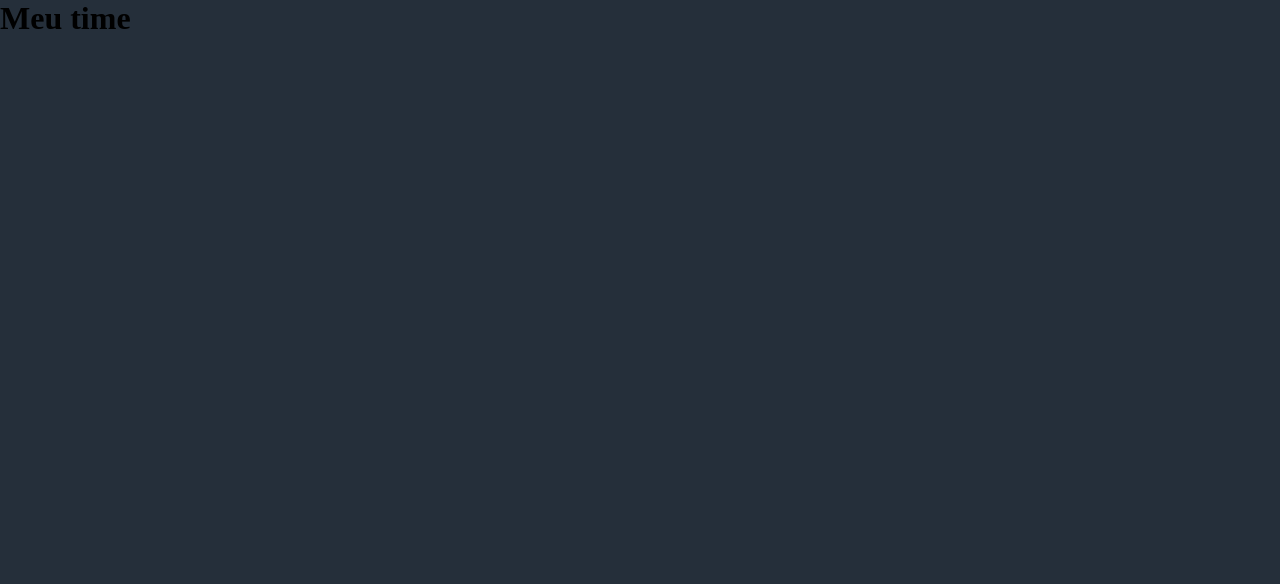
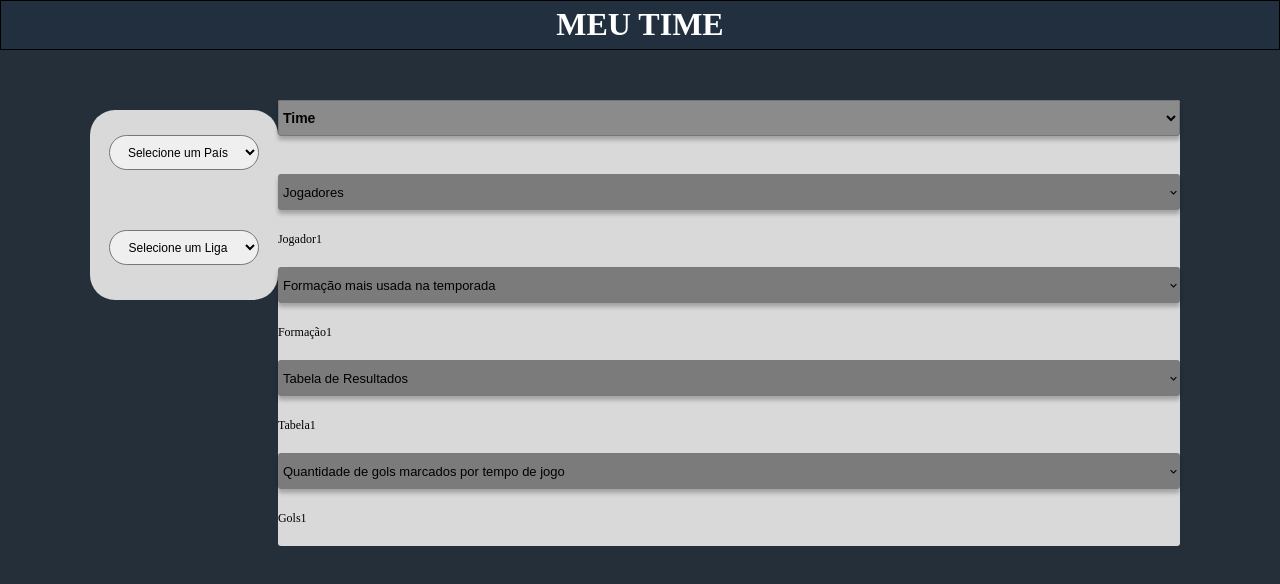
Before and after one commit to victorSmenezes/Meu-Time, a Next.js app: page / in a window 1280 px wide. Shown: the top 584 px of the page. Built offline with nearby package versions, Linux system fonts and the light colour scheme.

Commit message:
Alinhamento de ideias para layout

```diff
--- a/package.json
+++ b/package.json
@@ -11,9 +11,10 @@
   "dependencies": {
     "axios": "^1.4.0",
     "eslint-config-next": "13.4.3",
-    "next": "13.4.3",
+    "next": "^13.4.4",
     "react": "18.2.0",
     "react-dom": "18.2.0",
+    "react-icons": "^4.9.0",
     "styled-components": "^5.3.10"
   },
   "devDependencies": {
--- a/src/app/globals.css
+++ /dev/null
@@ -1,14 +0,0 @@
-:root {
-
-
-  --callout-rgb: 238, 240, 241;
-  --callout-border-rgb: 172, 175, 176;
-  --card-rgb: 180, 185, 188;
-  --card-border-rgb: 131, 134, 135;
-}
-
-* {
-  box-sizing: border-box;
-  padding: 0;
-  margin: 0;
-}
--- a/src/app/layout.jsx
+++ b/src/app/layout.jsx
@@ -1,6 +1,3 @@
-import './globals.css'
-
-
 export const metadata = {
   title: 'Meu Time',
   description: 'Generated by create next app',
@@ -9,6 +6,7 @@ export const metadata = {
 export default function RootLayout({ children }) {
   return (
     <html lang="en">
+
       <body>{children}</body>
     </html>
   )
--- a/src/app/page.jsx
+++ b/src/app/page.jsx
@@ -1,12 +1,61 @@
-import Image from 'next/image'
-import { Container } from './page.styles'
+'use client'
+
+import { GlobalStyle } from '../styles/globalStyles'
+
+import { api } from '@/services/api'
+import { useEffect, useState } from 'react'
+import { Container, FilterBox, Header, BoxList, List, BoxMenuTitle } from './page.styles'
+import Select from '@/components/Select/Select'
+import Options from '@/components/Options/Options'
 
 export default function Home() {
+  const [countries, setCountries] = useState()
+
+  /*  useEffect(() => {
+    async function teste() {
+      const { data: { response } } = await api.get('countries')
+      setCountries(response)
+
+    }
+    teste()
+
+  }, [])  */
+
   return (
-    <Container>
-        <h1>Meu time</h1>
+    <>
+      <GlobalStyle />
 
-        <ul><li></li></ul>
-    </Container>
+      <Header>
+        <h1>MEU TIME</h1>
+      </Header>
+
+      <Container>
+        <FilterBox>
+          <Select
+            name='coutrie_id'
+            text="Selecione um País"
+            options={countries}
+          />
+
+          <Select
+            name='league_id'
+            text="Selecione um Liga"
+            options={countries}
+          />
+
+
+        </FilterBox>
+
+        <BoxList>
+          <BoxMenuTitle>
+            {/* <img src='' alt='' /> */}
+            <option>Time</option>
+          </BoxMenuTitle>
+
+          <Options/>
+
+        </BoxList>
+      </Container>
+    </>
   )
 }
--- a/src/app/page.styles.js
+++ b/src/app/page.styles.js
@@ -2,8 +2,51 @@
 
 import styled from "styled-components";
 
-export const Container = styled.main`
-  background-color: #252f3a;
-  width: 100vw;
-  height: 100vh;
+export const Header = styled.header`
+  width: 100%;
+  height: 50px;
+  background: #212f3f;
+  border: 1px solid #000;
+  padding-top: 5px;
+  text-align: center;
+  color: #FFF;
 `
+
+export const Container = styled.div`
+  display: flex;
+  margin-top: 50px;
+  margin-right: 100px;
+  justify-content: space-evenly;
+`
+
+export const FilterBox = styled.div`
+  width: 200px;
+  height: 190px;
+  background: #D9D9D9;
+  border-radius: 25px;
+  align-items: center;
+  display: flex;
+  justify-content: center;
+  align-items: center;
+  flex-wrap: wrap;
+  margin-top: 10px;
+  margin-left: 90px;
+`
+
+export const BoxList = styled.div`
+  width: 60em;
+  height: auto;
+  background: #D9D9D9;
+  border-radius: 3px;
+`
+
+export const BoxMenuTitle = styled.select`
+  background: #8B8B8B;
+  width: 100%;
+  height: 36px;
+  border-radius: 3px;
+  box-shadow: 0px 4px 4px rgba(0, 0, 0, 0.25);
+  margin-bottom: 38px;
+  font-weight: 700;
+  font-size: 14px;
+`
--- /dev/null
+++ b/src/components/Options/Options.jsx
@@ -0,0 +1,34 @@
+import { Content, TitleOptions } from "./styles";
+import { MdKeyboardArrowDown } from "react-icons/md";
+
+
+export default function Options() {
+
+  function isClicked (Click) {
+    if(Click == 'none' ){
+    Click = 'block'
+  }else{
+    Click = 'none'
+  }
+}
+
+  return (
+    <>
+      <TitleOptions onClick={() => isClicked()}>Jogadores <MdKeyboardArrowDown/></TitleOptions>
+        <Content Click>Jogador1</Content>
+
+
+      <TitleOptions>Formação mais usada na temporada <MdKeyboardArrowDown/></TitleOptions>
+        <Content>Formação1</Content>
+
+
+      <TitleOptions>Tabela de Resultados <MdKeyboardArrowDown/></TitleOptions>
+        <Content>Tabela1</Content>
+
+
+      <TitleOptions>Quantidade de gols marcados por tempo de jogo <MdKeyboardArrowDown/></TitleOptions>
+        <Content>Gols1</Content>
+
+    </>
+  )
+}
--- /dev/null
+++ b/src/components/Options/styles.js
@@ -0,0 +1,22 @@
+import styled from "styled-components";
+
+export const TitleOptions = styled.button`
+  background: #7B7B7B;
+  display: flex;
+  justify-content: space-between;
+  align-items: center;
+  width: 100%;
+  height: 36px;
+  border-radius: 3px;
+  border: none;
+  margin-bottom: 22px;
+  box-shadow: 0px 4px 4px rgba(0, 0, 0, 0.25);
+  cursor: pointer;
+  padding-left: 5px;
+  font-size: 13px;
+`
+
+export const Content = styled.div`
+  font-size: 12px;
+  margin-bottom: 20px;
+`
--- /dev/null
+++ b/src/components/Select/Select.jsx
@@ -0,0 +1,12 @@
+import { Filter } from "./styles";
+
+export default function Select({ name, code, text, options, handleOnChange }) {
+  return (
+    <Filter id={code}>
+      <option>{text}</option>
+      { options?.map((option) => {
+        return <option key={option.name}>{option.name}</option>
+    })}
+    </Filter>
+  )
+}
--- /dev/null
+++ b/src/components/Select/styles.js
@@ -0,0 +1,11 @@
+import styled from "styled-components"
+
+export const Filter = styled.select`
+  width: 150px;
+  height: 35px;
+  margin-bottom: 10px;
+  border-radius: 30px;
+  text-align: center;
+  cursor: pointer;
+  font-size: 12px;
+`
--- /dev/null
+++ b/src/styles/globalStyles.js
@@ -0,0 +1,14 @@
+import { createGlobalStyle } from "styled-components";
+
+export const GlobalStyle = createGlobalStyle`
+
+  *{
+    margin: 0;
+    padding: 0;
+    box-sizing: border-box;
+  }
+
+  body{
+        background: #252f3a;
+    }
+`
```
Also changed, not shown: 1 other file (tests, documents, lock files or other folders).
